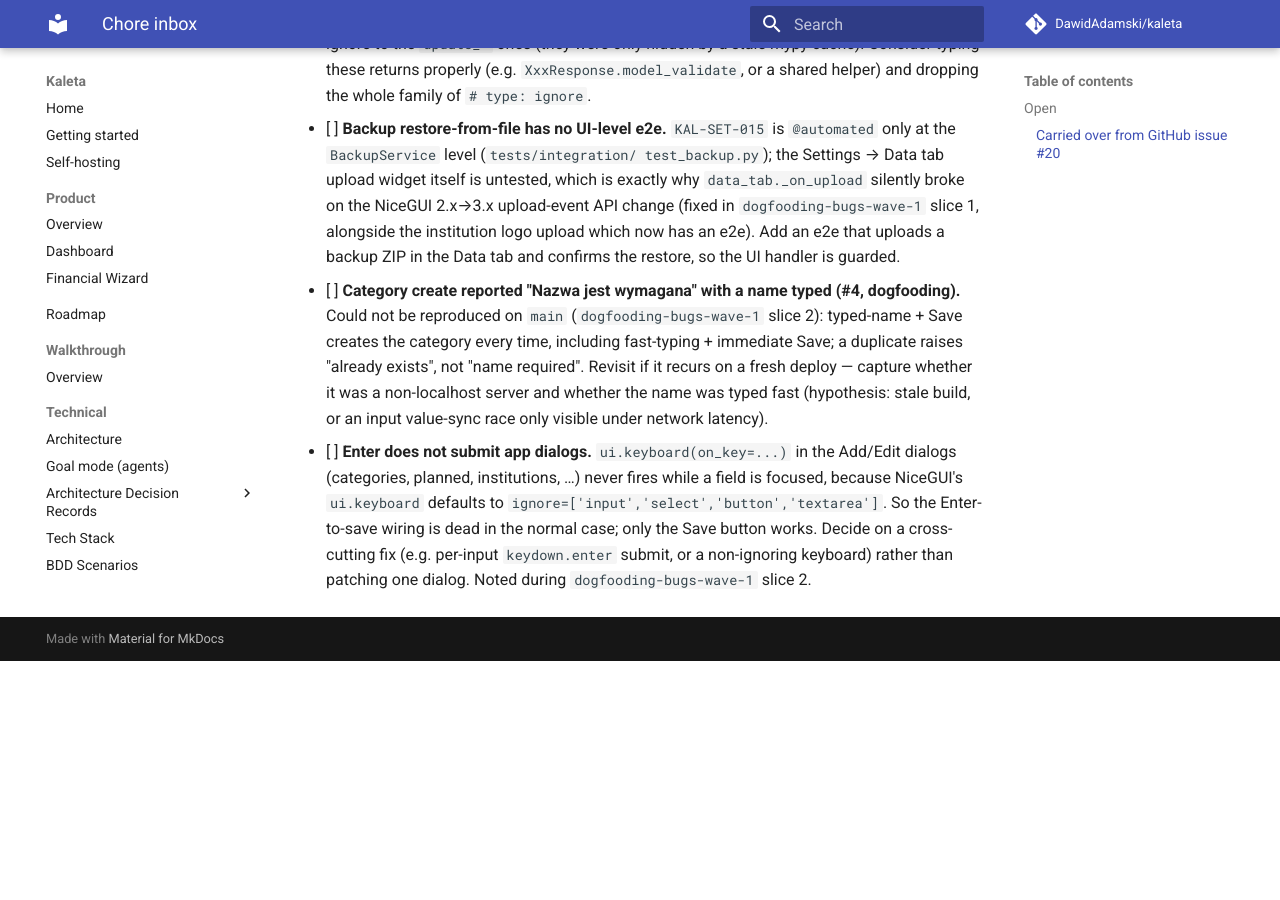
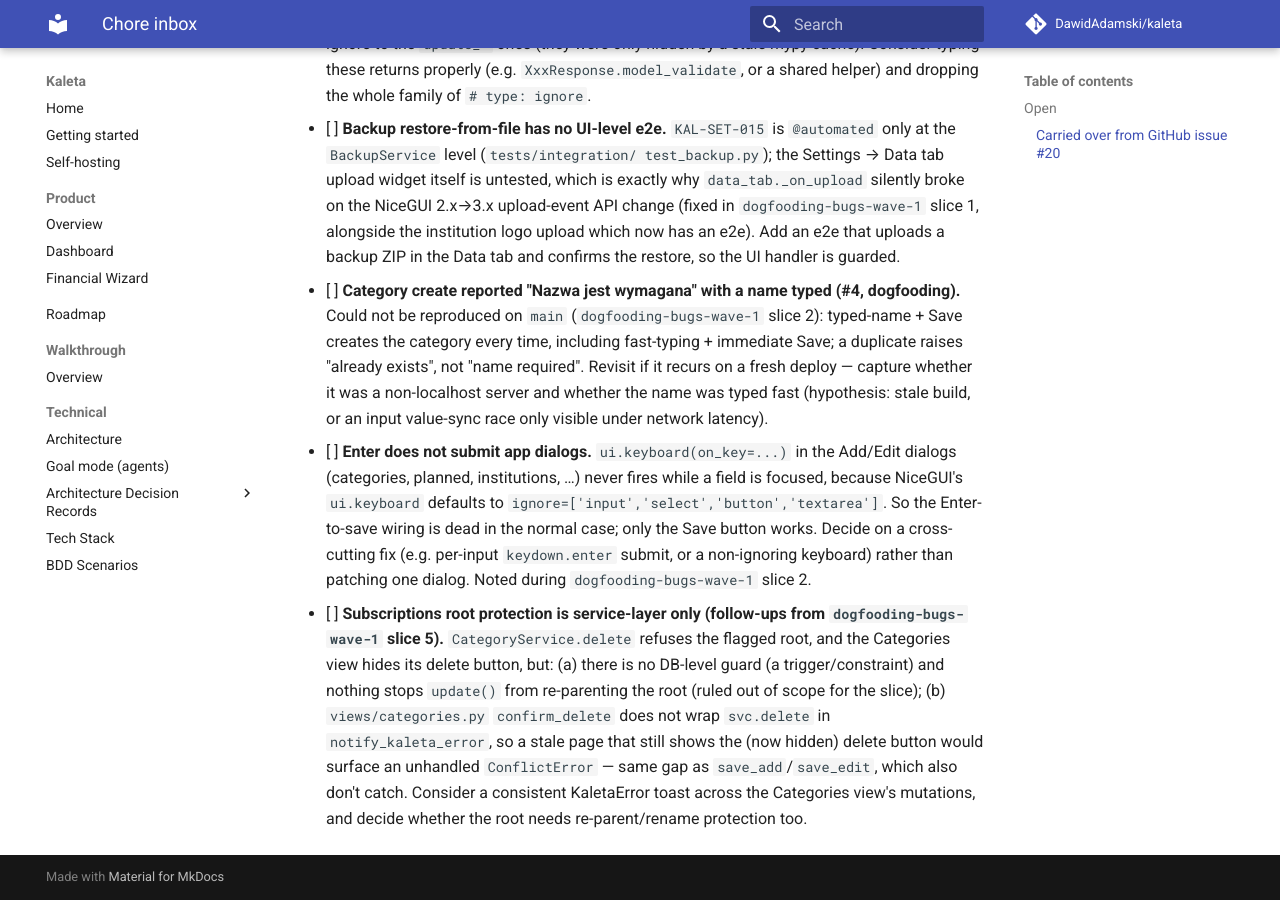
Before and after one commit to DawidAdamski/kaleta, an MkDocs documentation site: the page built from docs/plans/chores.md, in a window 1280 px wide and 900 px high, scrolled down 10141 px. Built offline with MkDocs 1.6.1 and Material for MkDocs 9.7.7, drawn with Linux system fonts in a browser that asks for light colours; comment, search, counter and statistics services are not loaded; before the commit the page ends 10802 px from its top, so only the background shows below that.

Commit message:
docs(chores): log subscriptions-root protection follow-ups
Reviewer notes from dogfooding-bugs-wave-1 slice 5: no DB-level guard / no
re-parent protection for the flagged root, and the Categories view's
confirm_delete does not toast KaletaError (unreachable now that the button
is hidden, but a stale page could hit it).

Co-Authored-By: Claude Opus 4.8 <noreply@anthropic.com>

```diff
--- a/docs/plans/chores.md
+++ b/docs/plans/chores.md
@@ -494,3 +494,14 @@ check it still reproduces before acting on it.
       works. Decide on a cross-cutting fix (e.g. per-input `keydown.enter`
       submit, or a non-ignoring keyboard) rather than patching one dialog.
       Noted during `dogfooding-bugs-wave-1` slice 2.
+- [ ] **Subscriptions root protection is service-layer only (follow-ups from
+      `dogfooding-bugs-wave-1` slice 5).** `CategoryService.delete` refuses the
+      flagged root, and the Categories view hides its delete button, but: (a)
+      there is no DB-level guard (a trigger/constraint) and nothing stops
+      `update()` from re-parenting the root (ruled out of scope for the slice);
+      (b) `views/categories.py` `confirm_delete` does not wrap `svc.delete` in
+      `notify_kaleta_error`, so a stale page that still shows the (now hidden)
+      delete button would surface an unhandled `ConflictError` — same gap as
+      `save_add`/`save_edit`, which also don't catch. Consider a consistent
+      KaletaError toast across the Categories view's mutations, and decide
+      whether the root needs re-parent/rename protection too.
```
